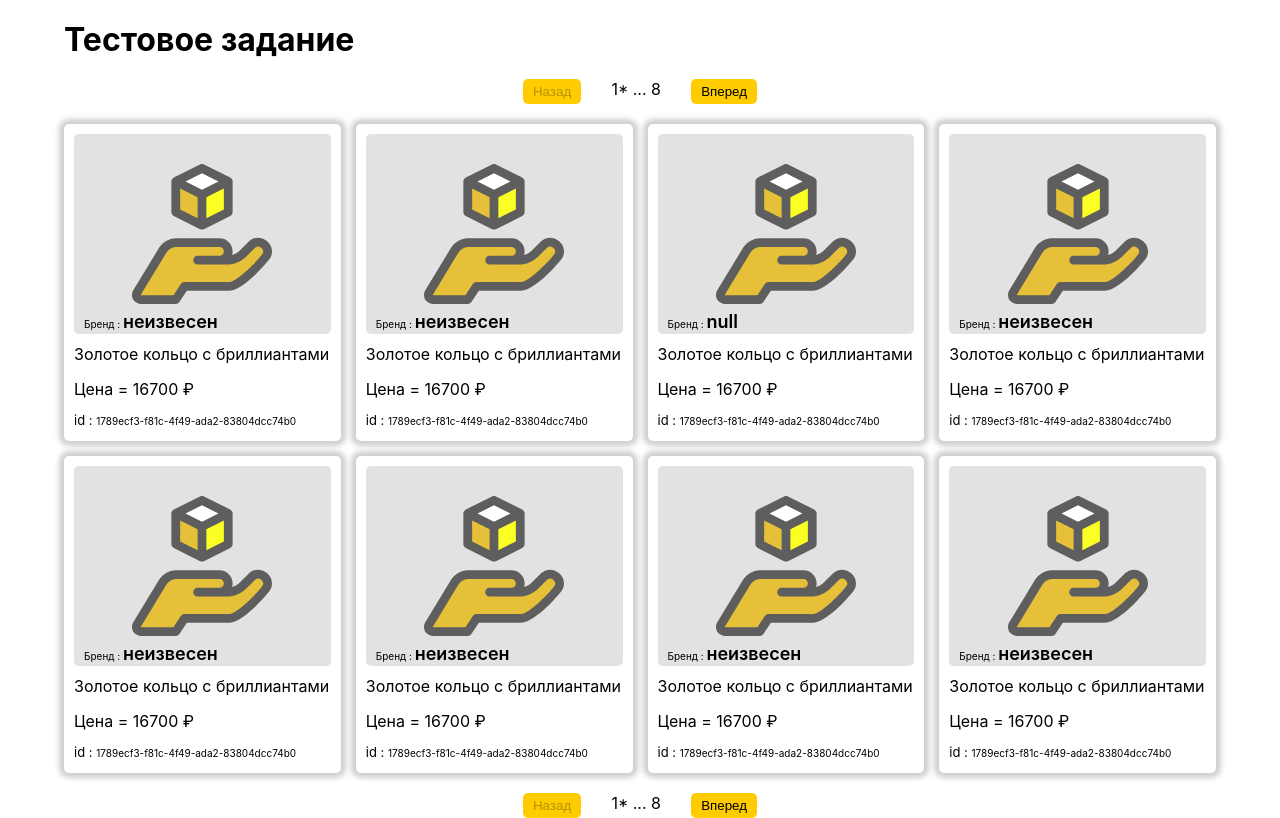
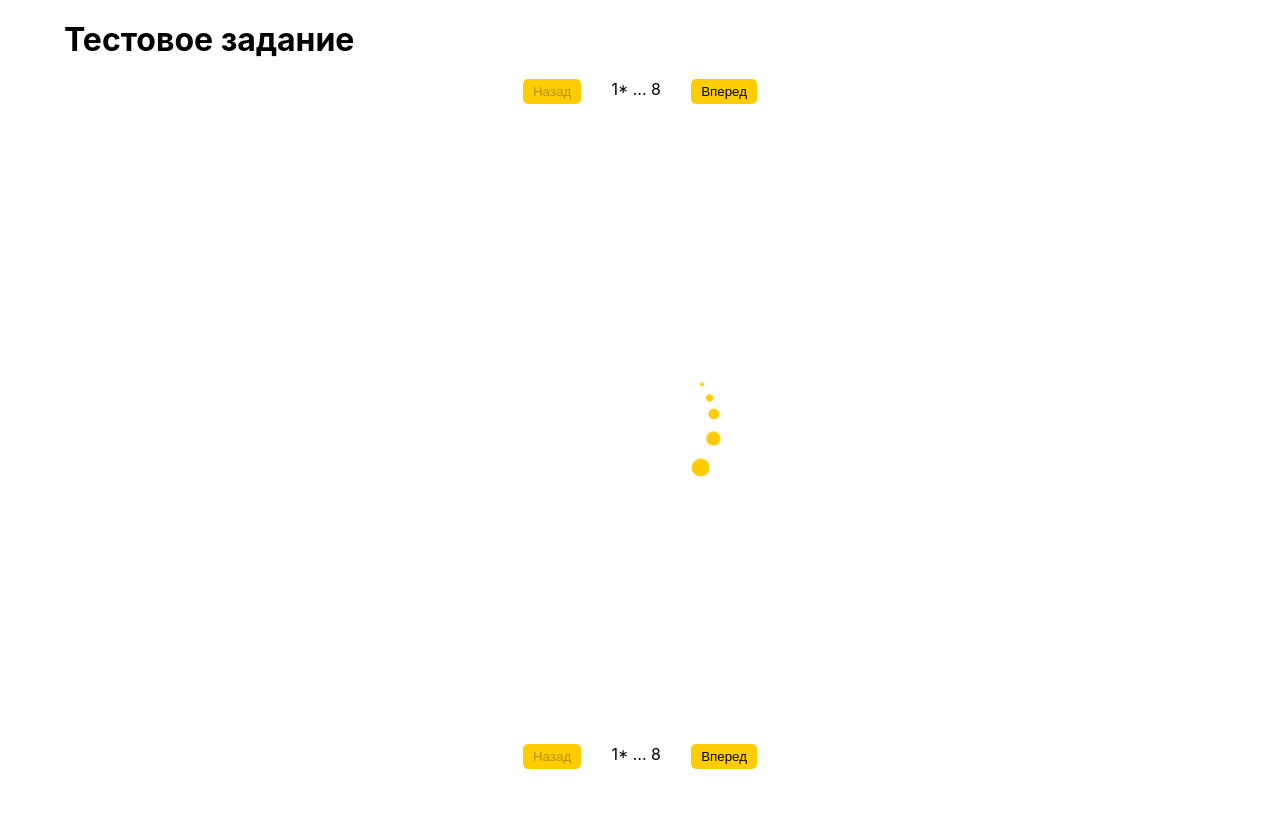
Before and after one commit to SedoyDi/test-valantis, a React (Create React App) app: page / in a window 1280 px wide. Built offline with nearby package versions, Linux system fonts and the light colour scheme.

Commit message:
feet: Loader

```diff
--- a/src/App.js
+++ b/src/App.js
@@ -2,6 +2,7 @@
 import './App.css';
 import ButtonList from './components/ButtonList/ButtonList';
 import ItemCard from './components/ItemCard/ItemCard';
+import Loader from './components/Loader/Loader';
 // import { getIds } from './utils/api';
 
 function App() {
@@ -55,6 +56,7 @@
       "product": "Золотое кольцо с бриллиантами"
     },
   ]);
+  const [isLoading, setIsLoading] = useState(true)
 
   const length = itemList.length;
 
@@ -79,9 +81,12 @@
           length={length}
           count={count}
           setCount={setCount} />
-        <ul className='app__item-list'>
-          {itemList.map((item, key) => <ItemCard key={key} item={item} />)}
-        </ul>
+        {isLoading
+          ? (<Loader />)
+          : (<ul className='app__item-list'>
+            {itemList.map((item, key) => <ItemCard key={key} item={item} />)}
+          </ul>)
+        }
         <ButtonList
           length={length}
           count={count}
--- /dev/null
+++ b/src/components/Loader/Loader.css
@@ -0,0 +1,105 @@
+.loader {
+  display: flex;
+  width: 100%;
+  min-height: 80vh;
+  justify-content: center;
+  align-items: center;
+}
+.loader__element {
+  color: #fc0;
+  font-size: 90px;
+  text-indent: -9999em;
+  overflow: hidden;
+  width: 1em;
+  height: 1em;
+  border-radius: 50%;
+  margin: 72px auto;
+  position: relative;
+  -webkit-transform: translateZ(0);
+  -ms-transform: translateZ(0);
+  transform: translateZ(0);
+  -webkit-animation: load6 1.7s infinite ease, round 1.7s infinite ease;
+  animation: load6 1.7s infinite ease, round 1.7s infinite ease;
+}
+@-webkit-keyframes load6 {
+  0% {
+    box-shadow: 0 -0.83em 0 -0.4em, 0 -0.83em 0 -0.42em, 0 -0.83em 0 -0.44em,
+      0 -0.83em 0 -0.46em, 0 -0.83em 0 -0.477em;
+  }
+  5%,
+  95% {
+    box-shadow: 0 -0.83em 0 -0.4em, 0 -0.83em 0 -0.42em, 0 -0.83em 0 -0.44em,
+      0 -0.83em 0 -0.46em, 0 -0.83em 0 -0.477em;
+  }
+  10%,
+  59% {
+    box-shadow: 0 -0.83em 0 -0.4em, -0.087em -0.825em 0 -0.42em,
+      -0.173em -0.812em 0 -0.44em, -0.256em -0.789em 0 -0.46em,
+      -0.297em -0.775em 0 -0.477em;
+  }
+  20% {
+    box-shadow: 0 -0.83em 0 -0.4em, -0.338em -0.758em 0 -0.42em,
+      -0.555em -0.617em 0 -0.44em, -0.671em -0.488em 0 -0.46em,
+      -0.749em -0.34em 0 -0.477em;
+  }
+  38% {
+    box-shadow: 0 -0.83em 0 -0.4em, -0.377em -0.74em 0 -0.42em,
+      -0.645em -0.522em 0 -0.44em, -0.775em -0.297em 0 -0.46em,
+      -0.82em -0.09em 0 -0.477em;
+  }
+  100% {
+    box-shadow: 0 -0.83em 0 -0.4em, 0 -0.83em 0 -0.42em, 0 -0.83em 0 -0.44em,
+      0 -0.83em 0 -0.46em, 0 -0.83em 0 -0.477em;
+  }
+}
+@keyframes load6 {
+  0% {
+    box-shadow: 0 -0.83em 0 -0.4em, 0 -0.83em 0 -0.42em, 0 -0.83em 0 -0.44em,
+      0 -0.83em 0 -0.46em, 0 -0.83em 0 -0.477em;
+  }
+  5%,
+  95% {
+    box-shadow: 0 -0.83em 0 -0.4em, 0 -0.83em 0 -0.42em, 0 -0.83em 0 -0.44em,
+      0 -0.83em 0 -0.46em, 0 -0.83em 0 -0.477em;
+  }
+  10%,
+  59% {
+    box-shadow: 0 -0.83em 0 -0.4em, -0.087em -0.825em 0 -0.42em,
+      -0.173em -0.812em 0 -0.44em, -0.256em -0.789em 0 -0.46em,
+      -0.297em -0.775em 0 -0.477em;
+  }
+  20% {
+    box-shadow: 0 -0.83em 0 -0.4em, -0.338em -0.758em 0 -0.42em,
+      -0.555em -0.617em 0 -0.44em, -0.671em -0.488em 0 -0.46em,
+      -0.749em -0.34em 0 -0.477em;
+  }
+  38% {
+    box-shadow: 0 -0.83em 0 -0.4em, -0.377em -0.74em 0 -0.42em,
+      -0.645em -0.522em 0 -0.44em, -0.775em -0.297em 0 -0.46em,
+      -0.82em -0.09em 0 -0.477em;
+  }
+  100% {
+    box-shadow: 0 -0.83em 0 -0.4em, 0 -0.83em 0 -0.42em, 0 -0.83em 0 -0.44em,
+      0 -0.83em 0 -0.46em, 0 -0.83em 0 -0.477em;
+  }
+}
+@-webkit-keyframes round {
+  0% {
+    -webkit-transform: rotate(0deg);
+    transform: rotate(0deg);
+  }
+  100% {
+    -webkit-transform: rotate(360deg);
+    transform: rotate(360deg);
+  }
+}
+@keyframes round {
+  0% {
+    -webkit-transform: rotate(0deg);
+    transform: rotate(0deg);
+  }
+  100% {
+    -webkit-transform: rotate(360deg);
+    transform: rotate(360deg);
+  }
+}
--- /dev/null
+++ b/src/components/Loader/Loader.js
@@ -0,0 +1,12 @@
+import React from 'react';
+import './Loader.css'
+
+function Loader() {
+    return (
+        <div className='loader'>
+            <span className='loader__element' />
+        </div>
+    )
+}
+
+export default Loader
```
